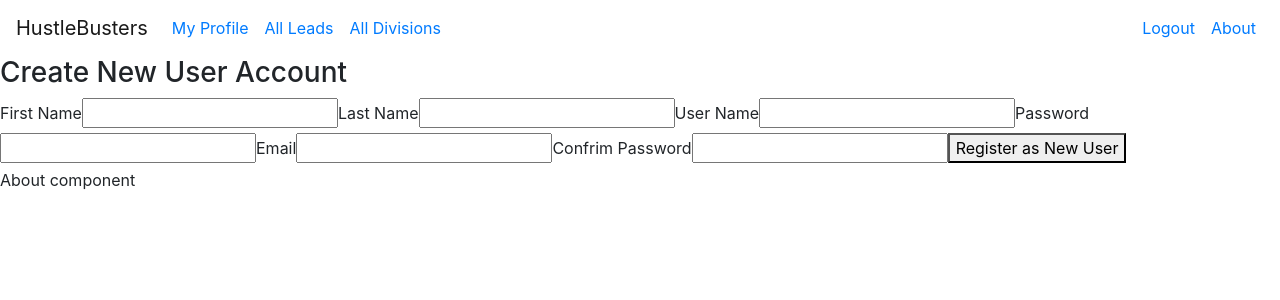
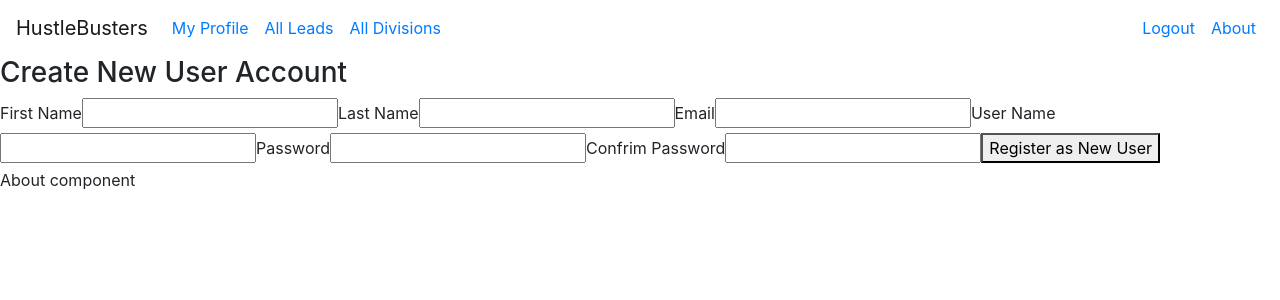
Before and after one commit to gbarka2/fe-hustle-busters, a React (Create React App) app: page /user-registration in a window 1280 px wide. Shown: the top 300 px of the page. Built offline with nearby package versions, Linux system fonts and the light colour scheme; no server answers.

Commit message:
new user registration form almost working

```diff
--- a/src/App.js
+++ b/src/App.js
@@ -23,10 +23,36 @@ function App() {
   const url = "https://hustle-busters.herokuapp.com"
   // const url = "http://localhost:4000"
 
+  //STATES
   const [leads, setLeads] = React.useState([])
   const [divisions, setDivisions] = React.useState([])
   const [searchDivision, setSearchDivision] = React.useState("")
+  //new user registration form
+  const [regData, setRegData] = React.useState()
 
+  //EMPTY USER
+  const emptyUser = {
+      firstName: "",
+      lastName: "",
+      email: "",
+      userName: "",
+      password: ""
+  }
+
+  //CREATE USER
+  const createUser = (newUser) => {
+    fetch(url + "/usernames/", {
+        method: "post",
+        headers: {
+            "Content-Type" : "application/json"
+        },
+        body: JSON.stringify(newUser)
+    })
+    }
+
+
+
+  //GET LEADS
   const getLeads = () => {
     fetch(url + "/leads")
     .then(response => response.json())
@@ -39,7 +65,7 @@ function App() {
     getLeads()
   }, [])
 
-
+  //GET DIVISIONS
 const getDivisions = () => {
   fetch(url + '/divisions')
   .then((response) => response.json())
@@ -49,6 +75,7 @@ const getDivisions = () => {
   })
 }
 
+//GET DIVISIONS BY NAME
 const getDivisionByName = (searchDivision) => {
   console.log('searched division', searchDivision)
   fetch(url + '/divisions/name/' + searchDivision)
@@ -82,7 +109,7 @@ React.useEffect(() => {
         </Route>
         <Route
           path='/user-registration'
-          render={(rp) => <UserReg />}>
+          render={(rp) => <UserReg {...rp} user={emptyUser} handleSubmit={createUser} />}>
         </Route>
         <Route
           path='/division-leads'
--- a/src/pages/UserReg.js
+++ b/src/pages/UserReg.js
@@ -1,65 +1,43 @@
-import React, { useState } from "react"
+import React from "react"
 
 
 const UserReg = (props) => {
 
-    const url = "https://hustle-busters.herokuapp.com"
+    console.log('props-', props)
 
     //set state
-    const [regData, setRegData] = useState({
-        firstName: "",
-        lastName: "",
-        email: "",
-        userName: "",
-        password: ""
-    })
-
-    //Capture data in handle change
-    const handleChange = (event) => {
-        const{id, value} = event.target
-        setRegData(prevState => ({
-            ...prevState,
-            [id] : value
-        }))
-    }
-
-    //If data exists, send to server
-    const createUser = (newUser) => {
-        if (regData.firstName.length &&
-            regData.lastName.length &&
-            regData.email.length &&
-            regData.userName.length &&
-            regData.password.length){
-            const payload = {
-                "firstName" : regData.firstName,
-                "lastName" : regData.lastName,
-                "email" : regData.email,
-                "useName" : regData.useName,
-                "password" : regData.useName
-            }
-        fetch(url + "/", {
-            method: "post",
-            headers: {
-                "Content-Type" : "application/json"
-            },
-            body: JSON.stringify(newUser)
-        })
-        .then(()=>{
-            props.history.push('/')
-        })
-        }
-    }
+    const [regData, setRegData] = React.useState(props.user)
 
 
     //click even handler for sending data to backend
     const handleSubmit = (event) => {
         event.preventDefault()
-        if (regData.password === regData.confirmPassword){
-            createUser()
-        } else {
-            props.history.push('/user-registration')
-        }
+        props.handleSubmit(regData)
+        props.history.push("/")
+        /////save below for post MVP///////
+        // if (regData.password === regData.confirmPassword){
+        //     createUser()
+        //     props.history.push('/')
+        // } else {
+        //     props.history.push('/user-registration')
+        // }
     }
+
+    //Capture data in handle change
+    const handleChange = (event) => {
+        setRegData({...regData, [event.target.name]: event.target.value })
+    }
+
+    //If data exists ...
+    // const createUser = (newUser) => {
+    //     if (regData.firstName.length &&
+    //         regData.lastName.length &&
+    //         regData.email.length &&
+    //         regData.userName.length &&
+    //         regData.password.length){
+
+
+
 
 
     return(
@@ -80,6 +58,14 @@ const UserReg = (props) => {
                     value={regData.lastName}
                     onChange={handleChange}
                 />
+                <label>Email</label>
+                <input
+                    type="email"
+                    id="email"
+                    value={regData.email}
+                    onChange={handleChange}
+
+                />
                 <label>User Name</label>
                 <input
                     type="text"
@@ -92,14 +78,6 @@ const UserReg = (props) => {
                     type="password"
                     id="password"
                     value={regData.password}
-                    onChange={handleChange}
-
-                />
-                <label>Email</label>
-                <input
-                    type="email"
-                    id="email"
-                    value={regData.email}
                     onChange={handleChange}
 
                 />
```
